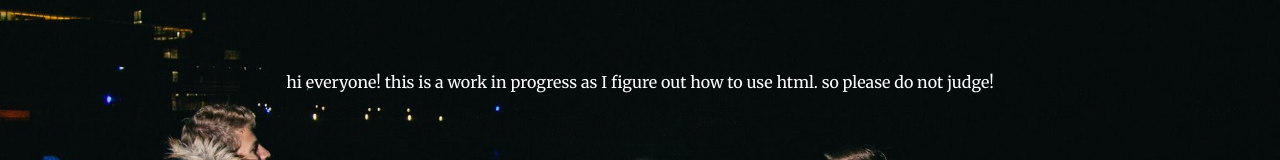
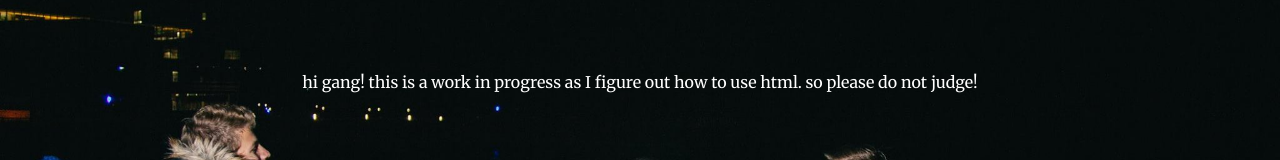
Before and after one commit to jackbirdsall/jackbirdsall.github.io, a website: page index.html in a window 1280 px wide. Shown: the part 211-371 px from the top of the page. Drawn offline with nearby package versions, Linux system fonts and the light colour scheme.

Commit message:
Update index.html

```diff
--- a/index.html
+++ b/index.html
@@ -70,7 +70,7 @@
 
     <header>
         <div class="header-content">
-            <p class="text">hi everyone! this is a work in progress as I figure out how to use html. so please do not judge!</p>
+            <p class="text">hi gang! this is a work in progress as I figure out how to use html. so please do not judge!</p>
             <br><br><br><br><br><br><br>
             <div class="header-content-inner">
                 <h1 id="homeHeading">jackbirdsall.com</h1>
```
